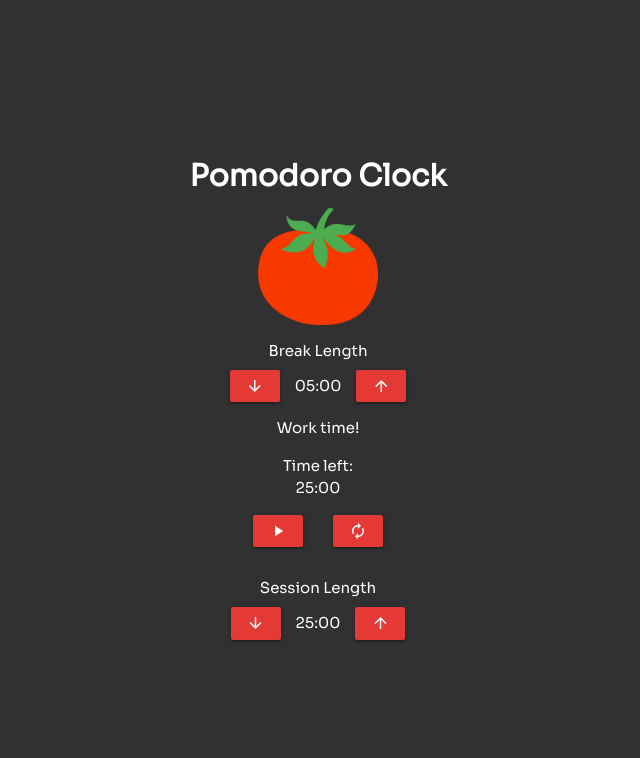
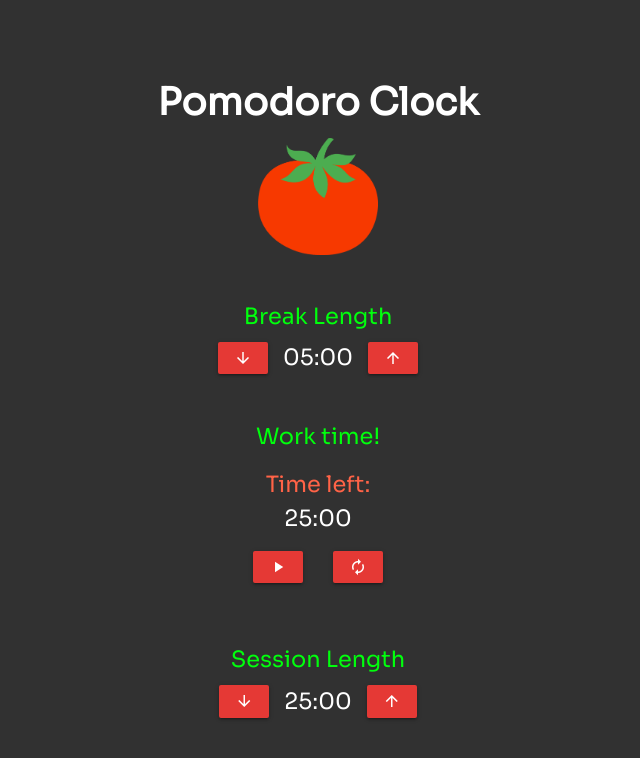
Before and after one commit to VinuJ/pomodoro-timer, a React (Create React App) app: page / in a window 1280 px wide. Shown: the top 758 px of the page, without its empty margins (322-962 px from the left). Built offline with nearby package versions, Linux system fonts and the light colour scheme.

Commit message:
Finished with some basic styling

```diff
--- a/src/App.tsx
+++ b/src/App.tsx
@@ -101,7 +101,7 @@ const App: FC = () => {
   return (
     <div className="page-wrapper">
       <h1 className="title">Pomodoro Clock</h1>
-      <img src={pomodoro} alt="Pomodoro Timer" className="image" />
+      <img src={pomodoro} alt="Pomodoro Timer" className="image responsive-img" />
       <Length
         title={"Break Length"}
         changeTime={changeTime}
--- a/src/styles.scss
+++ b/src/styles.scss
@@ -1,4 +1,6 @@
 @import url('https://fonts.googleapis.com/css2?family=JetBrains+Mono&family=Sora&display=swap');
+
+$accent: rgb(0, 255, 13);
 
 * {
     padding: 0px;
@@ -9,6 +11,7 @@
 
 .page-wrapper {
   font-family: 'Sora', sans-serif;
+  font-size: 1.5rem;
   background-color: rgb(49, 49, 49);
   color: white;
   height: 100vh;
@@ -19,17 +22,26 @@
   align-items: center;
   .title {
     margin: 0px;
-    font-size: 2rem;
+    font-size: 2.5rem;
+    max-width: 95vw;
     font-weight: 600;
   }
   .image {
+    margin-bottom: 2rem;
     width: 8rem;
   }
+  #break-label {
+    color: $accent;
+  }
   .break-message {
+    color: $accent;
+    margin-top: 2rem;
+    margin-bottom: 2rem;
     text-align: center;
     margin-bottom: 1rem;
   }
   #timer-label {
+    color: tomato;
     text-align: center;
   }
   .timer {
@@ -37,6 +49,10 @@
   }
   .play-pause {
     margin: 1rem;
+  }
+  #session-label {
+    color: $accent;
+    margin-top: 2rem;
   }
 }
 
```
